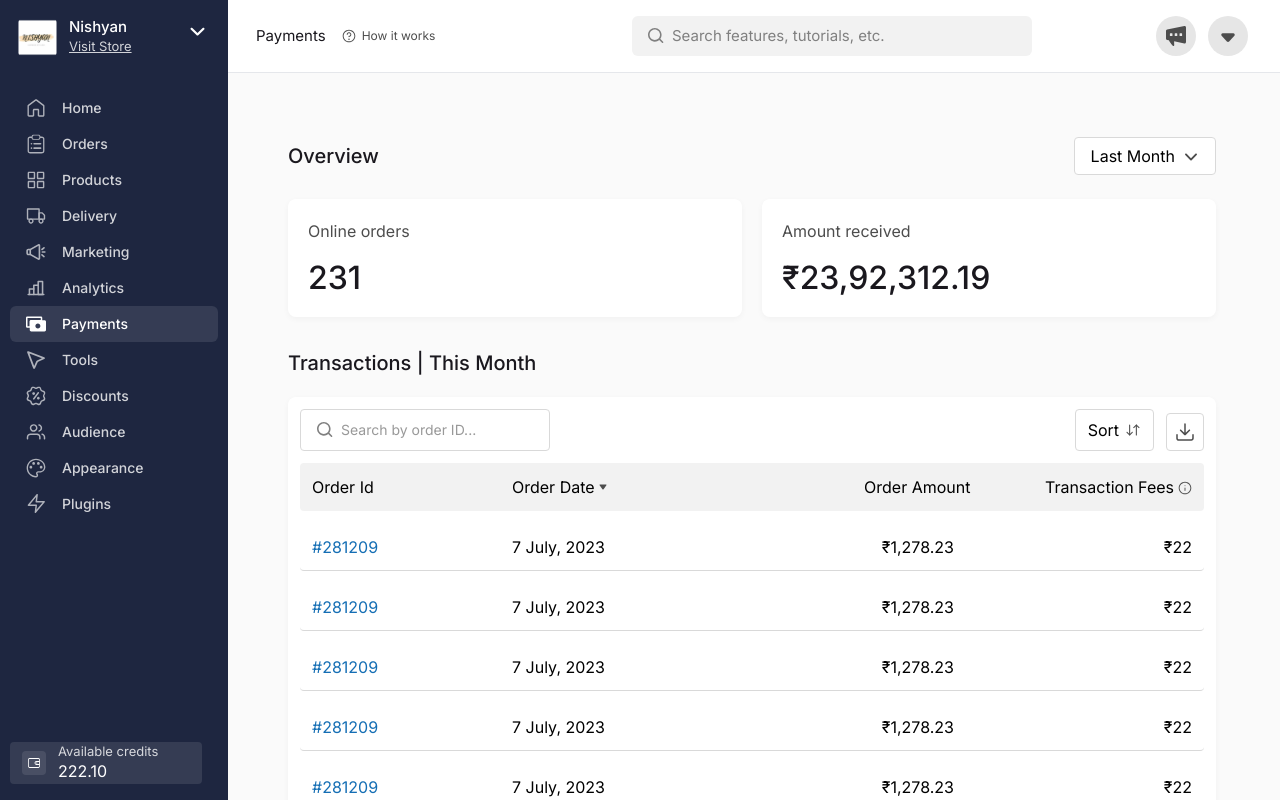
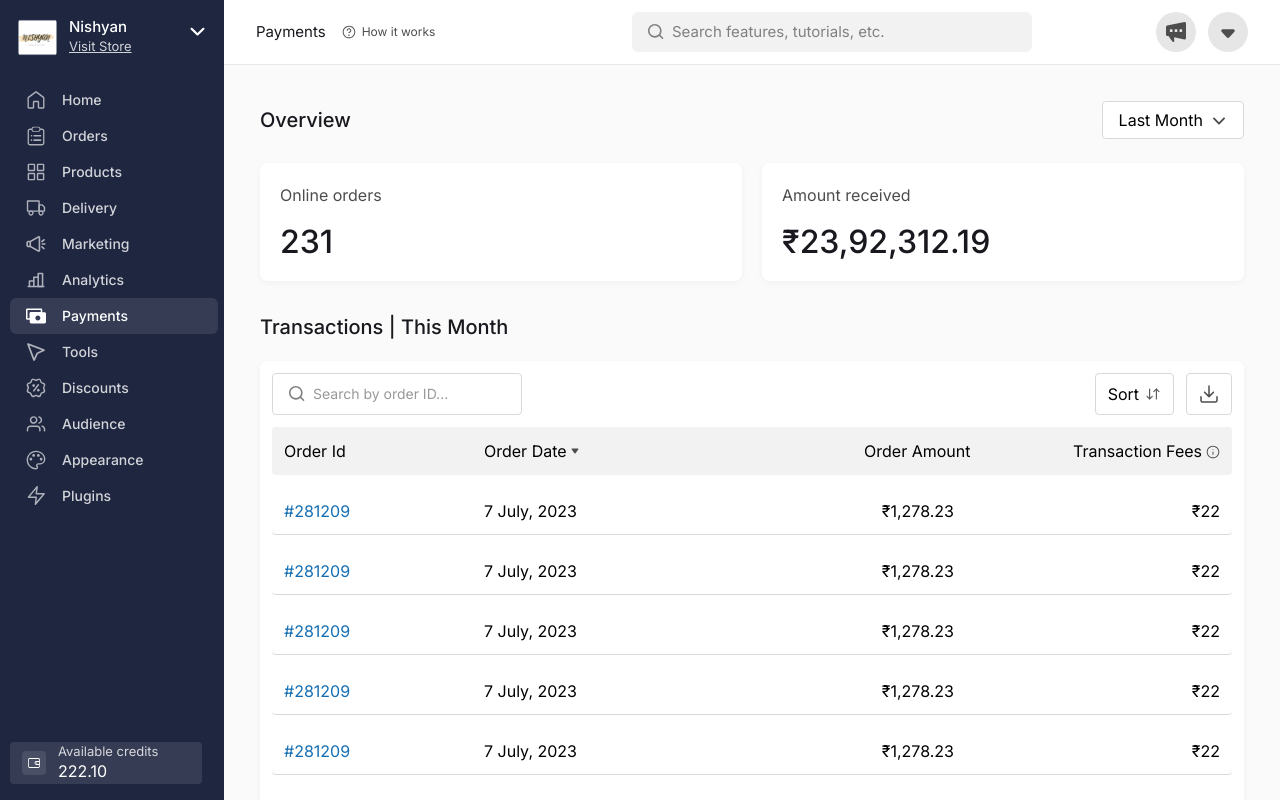
Before and after one commit to Nilesh-Meena/dashboard, a Next.js app: page /dashboard in a window 1280 px wide. Built offline with nearby package versions, Linux system fonts and the light colour scheme.

Commit message:
Minor change

```diff
--- a/app/dashboard/layout.tsx
+++ b/app/dashboard/layout.tsx
@@ -4,14 +4,12 @@ import Navbar from "@/components/Navbar";
 const DashboardLayout = ({ children }: { children: React.ReactNode }) => {
   return (
     <div className="flex h-screen overflow-hidden">
-      <div className="md:flex md:flex-col md:fixed z-[80] bg-prime-blue">
+      <div className="md:flex md:flex-col  z-[80] bg-prime-blue">
         <Navbar />
       </div>
-      <main className="md:pl-56 lg:w-full flex-grow overflow-auto">
+      <main className=" lg:w-full flex-grow overflow-auto">
         <Header />
-        <div className="mx-8 my-8 flex flex-col items-start gap-8">
-          {children}
-        </div>
+        <div className=" flex flex-col items-start gap-8">{children}</div>
       </main>
     </div>
   );
--- a/app/dashboard/page.tsx
+++ b/app/dashboard/page.tsx
@@ -6,7 +6,7 @@ import React from "react";
 
 function Dashboard() {
   return (
-    <div className="mx-8 my-8 flex  flex-col flex-grow items-start gap-8 self-stretch">
+    <div className="mx-[36px] my-[36px] flex  flex-col flex-grow items-start gap-8 self-stretch">
       <Overview />
       <Transaction />
     </div>
--- a/components/Header.tsx
+++ b/components/Header.tsx
@@ -10,7 +10,7 @@ import Image from "next/image";
 
 function Header() {
   return (
-    <div className="px-8 py-4 flex w-full items-center gap-4 border-b border-solid bg-prime-white">
+    <div className="px-8 py-[12px] flex w-full items-center gap-4 border-b border-solid bg-prime-white">
       {/* Header Payment */}
       <div className="flex w-[360px] items-center gap-4 ">
         <div className="text-[#1A181E] text-[15px] not-italic font-normal leading-[22px]">
--- a/components/Navbar.tsx
+++ b/components/Navbar.tsx
@@ -122,12 +122,12 @@ const Navbar = () => {
   ];
 
   return (
-    <div className="w-full h-screen px-[10px] py-4 flex-cols  items-center gap-4 ">
+    <div className=" md:w-[224px] h-screen px-[10px] py-4 flex-cols  items-center gap-4 ">
       {/* nav top */}
       {/* Compnay Logo */}
       <CompanyLogo />
       {/* Pages */}
-      <div className=" mt-8 flex-grow">
+      <div className=" mt-6 flex-grow">
         {pages.map((page, index) => (
           <Pages
             key={index}
--- a/components/Transaction.tsx
+++ b/components/Transaction.tsx
@@ -33,12 +33,12 @@ const Search = () => {
       {/* Right End Div */}
       <div className="flex lg:items-end gap-3">
         {/* Sort */}
-        <div className="flex px-3 py-[8px] gap-[6px] rounded border border-[color:var(--Black-85,#D9D9D9)] border-solid">
+        <div className="flex px-3 py-[8px] gap-[6px] rounded border border-[color:var(--Black-85,#D9D9D9)] border-solid h-full">
           <div className="text-base not-italic font-normal">Sort</div>
           <Image src={SortSVG} alt="Sort Icon" />
         </div>
         {/* Download */}
-        <div className="rounded border border-[color:var(--Black-85,#D9D9D9)] border-solid px-2 py-2">
+        <div className="flex px-3 py-[10px] h-full rounded border border-[color:var(--Black-85,#D9D9D9)] border-solid">
           <Image src={DownloadSVG} alt="Download Icon" />
         </div>
       </div>
@@ -113,7 +113,7 @@ const DataTable = ({
       <div className="md:w-[160px] lg:w-[160px] flex flex-col justify-center items-start text-blue-secondary">
         #{orderId}
       </div>
-      <div className="md:w-[160px] lg:w-[160px] flex  items-center">
+      <div className="md:w-[160px] ld:w-[160px] flex  items-center">
         {orderDate}
       </div>
       <div className="md:flex-grow lg:flex-grow text-right">{orderAmount}</div>
```
